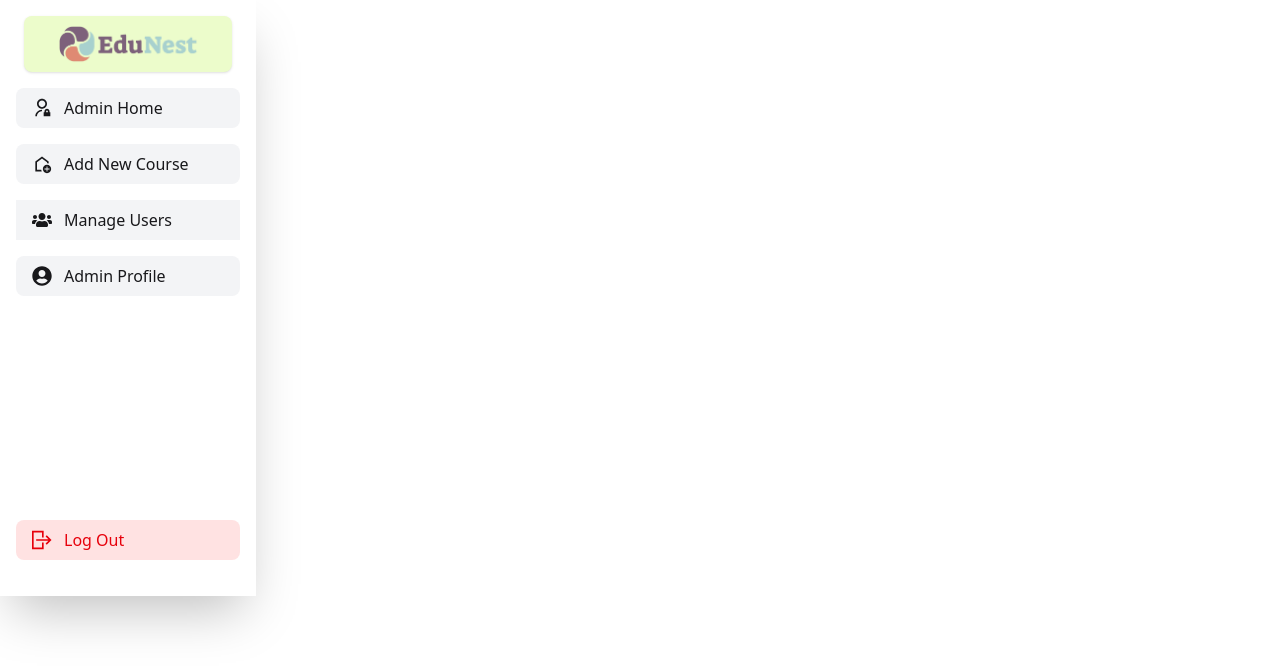
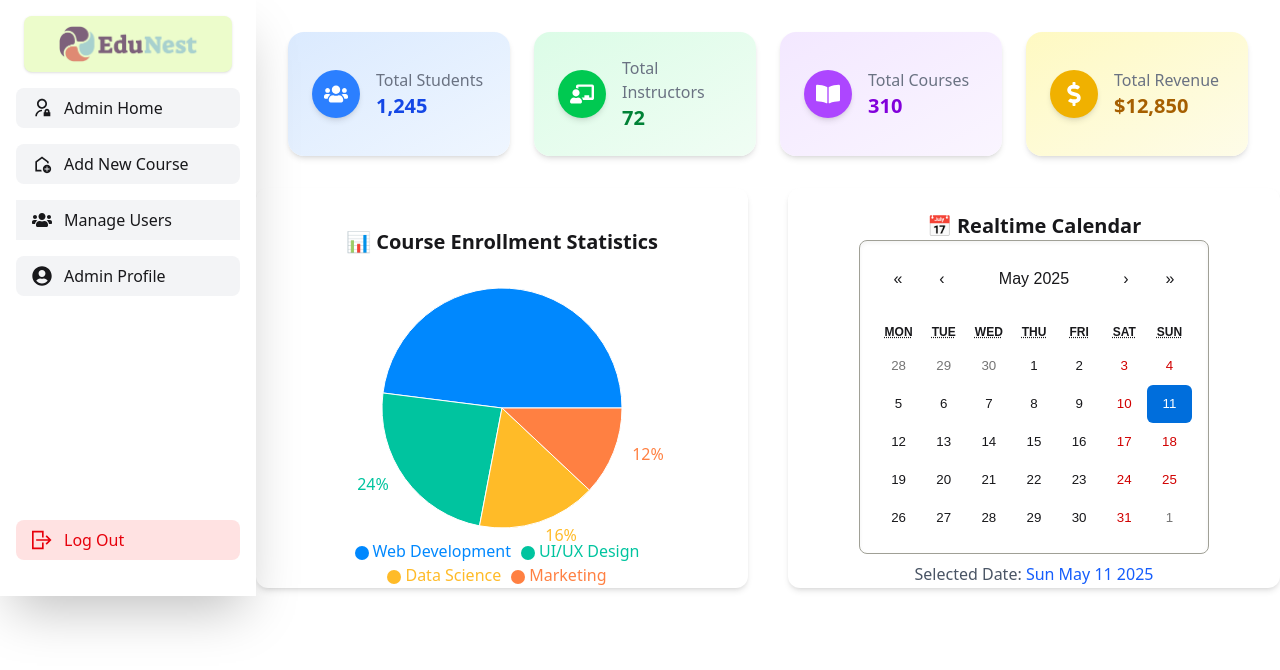
Before and after one commit to MujahidulIslam4541/EduNest-FrontEnd, a React (Vite) app: page /dashboard in a window 1280 px wide. Shown: the top 670 px of the page. Built offline with nearby package versions, Linux system fonts and the light colour scheme.

Commit message:
dashboardCalender and admin home page design complete

```diff
--- a/package.json
+++ b/package.json
@@ -16,6 +16,7 @@
     "lottie-react": "^2.4.1",
     "motion": "^12.10.0",
     "react": "^19.0.0",
+    "react-calendar": "^5.1.0",
     "react-dom": "^19.0.0",
     "react-icons": "^5.5.0",
     "react-intersection-observer": "^9.16.0",
--- a/src/Pages/Dashboard/AdminHome/AdminHome.jsx
+++ b/src/Pages/Dashboard/AdminHome/AdminHome.jsx
@@ -1,30 +1,61 @@
 import Chart from "../../../components/hooks/chart/chart"
+import DashboardCalendar from "../../../components/hooks/DashboardCalendar/DashboardCalendar"
+import { FaUsers, FaChalkboardTeacher, FaBookOpen, FaDollarSign } from 'react-icons/fa';
 
 const AdminHome = () => {
   return (
     <div>
       {/* Admin home header */}
-      <div className="grid grid-cols-1 md:grid-cols-3 sm:grid-cols-2 lg:grid-cols-4 gap-4 p-12">
-
-        {/* total student */}
-        <div className="bg-white shadow-md hover:shadow-xl rounded-lg px-4 py-8 h-28 transition duration-300">
-
-        </div>
-        <div className="bg-white shadow-md hover:shadow-xl rounded-lg px-4 py-8 h-28 transition duration-300">
-
-        </div>
-        <div className="bg-white shadow-md hover:shadow-xl rounded-lg px-4 py-8 h-28 transition duration-300">
-
-        </div>
-        <div className="bg-white shadow-md hover:shadow-xl rounded-lg px-4 py-8 h-28 transition duration-300">
-
+      <div className="grid grid-cols-1 sm:grid-cols-2 md:grid-cols-3 lg:grid-cols-4 gap-6 p-8">
+        {/* Total Students */}
+        <div className="bg-gradient-to-br from-blue-100 to-blue-50 shadow-md hover:shadow-xl rounded-2xl px-6 py-6 transition duration-300 flex items-center gap-4">
+          <div className="p-3 bg-blue-500 rounded-full shadow-md">
+            <FaUsers className="text-white text-2xl" />
+          </div>
+          <div>
+            <h4 className="text-md font-medium text-gray-500">Total Students</h4>
+            <p className="text-xl font-bold text-blue-700">1,245</p>
+          </div>
         </div>
 
+        {/* Total Instructors */}
+        <div className="bg-gradient-to-br from-green-100 to-green-50 shadow-md hover:shadow-xl rounded-2xl px-6 py-6 transition duration-300 flex items-center gap-4">
+          <div className="p-3 bg-green-500 rounded-full shadow-md">
+            <FaChalkboardTeacher className="text-white text-2xl" />
+          </div>
+          <div>
+            <h4 className="text-md font-medium text-gray-500">Total Instructors</h4>
+            <p className="text-xl font-bold text-green-700">72</p>
+          </div>
+        </div>
+
+        {/* Total Courses */}
+        <div className="bg-gradient-to-br from-purple-100 to-purple-50 shadow-md hover:shadow-xl rounded-2xl px-6 py-6 transition duration-300 flex items-center gap-4">
+          <div className="p-3 bg-purple-500 rounded-full shadow-md">
+            <FaBookOpen className="text-white text-2xl" />
+          </div>
+          <div>
+            <h4 className="text-md font-medium text-gray-500">Total Courses</h4>
+            <p className="text-xl font-bold text-purple-700">310</p>
+          </div>
+        </div>
+
+        {/* Total Revenue */}
+        <div className="bg-gradient-to-br from-yellow-100 to-yellow-50 shadow-md hover:shadow-xl rounded-2xl px-6 py-6 transition duration-300 flex items-center gap-4">
+          <div className="p-3 bg-yellow-500 rounded-full shadow-md">
+            <FaDollarSign className="text-white text-2xl" />
+          </div>
+          <div>
+            <h4 className="text-md font-medium text-gray-500">Total Revenue</h4>
+            <p className="text-xl font-bold text-yellow-700">$12,850</p>
+          </div>
+        </div>
       </div>
 
       {/* chart section */}
       <section className="grid grid-cols-1 md:grid-cols-2 gap-10">
         <Chart></Chart>
+        <DashboardCalendar></DashboardCalendar>
       </section>
     </div>
   )
--- a/src/Pages/Dashboard/Dashboard.jsx
+++ b/src/Pages/Dashboard/Dashboard.jsx
@@ -50,7 +50,7 @@ const Dashboard = () => {
 
                     // instructor/teacher section
                     <div className='space-y-4 px-4'>
-                        <Link to='/dashboard/AdminHome' className='flex items-center gap-3 px-4 py-2 rounded-lg bg-[#F3F4F6] hover:bg-[#E5E7E8] transition duration-200 text-base font-medium' >
+                        <Link to='/dashboard' className='flex items-center gap-3 px-4 py-2 rounded-lg bg-[#F3F4F6] hover:bg-[#E5E7E8] transition duration-200 text-base font-medium' >
                             <RiAdminLine className='text-xl' /> Admin Home
                         </Link>
 
--- a/src/Routes/Router.jsx
+++ b/src/Routes/Router.jsx
@@ -38,7 +38,7 @@ const router = createBrowserRouter([
       { path: '/dashboard/addCourse', element: <AddCourse></AddCourse> },
       { path: '/dashboard/manageUsers', element: <ManageUsers></ManageUsers> },
       { path: '/dashboard/MyCourses', element: <MyCourses></MyCourses> },
-      { path: '/dashboard/AdminHome', element: <AdminHome></AdminHome> },
+      { index:true, element: <AdminHome></AdminHome> },
     ]
   }
 ]);
--- /dev/null
+++ b/src/components/hooks/DashboardCalendar/DashboardCalendar.jsx
@@ -0,0 +1,30 @@
+import { useState } from 'react';
+import Calendar from 'react-calendar';
+import 'react-calendar/dist/Calendar.css'; // Default styles
+
+const DashboardCalendar = () => {
+    const [date, setDate] = useState(new Date());
+
+    return (
+        <div className="w-full h-[400px] bg-white rounded-xl shadow-md p-6 flex flex-col justify-between">
+            <h2 className="text-xl font-semibold text-center">📅 Realtime Calendar</h2>
+            <div className="flex justify-center">
+                <Calendar
+                    onChange={setDate}
+                    value={date}
+                    className="rounded-lg shadow-inner p-4 bg-gray-100"
+                    tileClassName={({ date, view }) =>
+                        view === 'month' && date.toDateString() === new Date().toDateString()
+                            ? 'bg-blue-500 text-white rounded-md'
+                            : undefined
+                    }
+                />
+            </div>
+            <p className="text-center text-gray-600 mt-2">
+                Selected Date: <span className="font-medium text-blue-600">{date.toDateString()}</span>
+            </p>
+        </div>
+    );
+};
+
+export default DashboardCalendar;
--- a/src/components/hooks/chart/Chart.jsx
+++ b/src/components/hooks/chart/Chart.jsx
@@ -12,8 +12,8 @@ const Chart = () => {
     const COLORS = ['#0088FE', '#00C49F', '#FFBB28', '#FF8042'];
 
     return (
-        <div className="w-full h-[400px] bg-white rounded-xl shadow-md p-10 ">
-            <h2 className="text-xl font-semibold mb-4 text-center">Course Enrollment Statistics</h2>
+        <div className="w-full  h-[400px] bg-white rounded-xl shadow-md p-10">
+            <h2 className="text-xl font-semibold mb-4 text-center">📊 Course Enrollment Statistics</h2>
             <ResponsiveContainer width="100%" height="100%">
                 <PieChart>
                     <Pie
```
Also changed, not shown: 1 other file (tests, documents, lock files or other folders).
